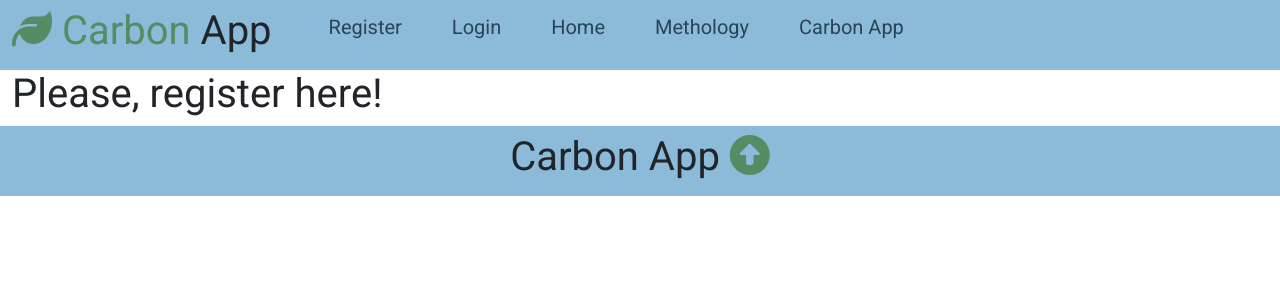
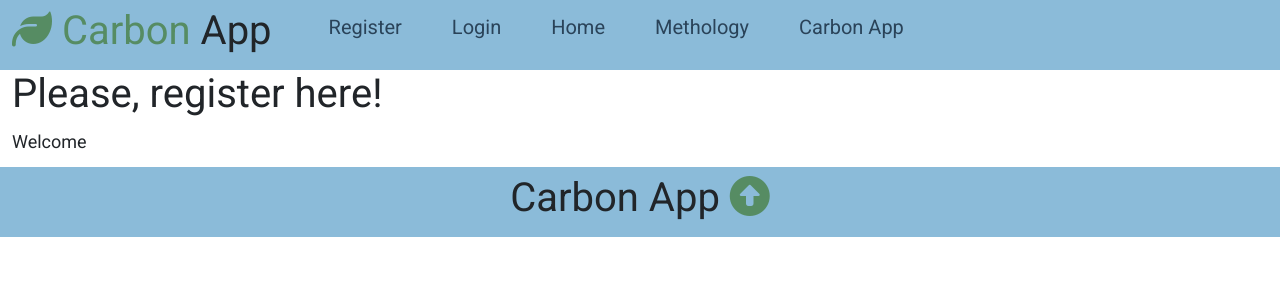
Before and after one commit to ashleyqyw/github, a Flask app: page /register in a window 1280 px wide. Shown: the top 300 px of the page. Run offline with Flask 2, Linux system fonts and the light colour scheme; some libraries are stand-ins or nearby versions.

```diff
--- a/capp/templates/users/register.html
+++ b/capp/templates/users/register.html
@@ -6,7 +6,7 @@
   <div class="container">
 
     <h1>Please, register here!</h1>
-
+    <p> Welcome</p>
   </div>
 </section>
 
```
